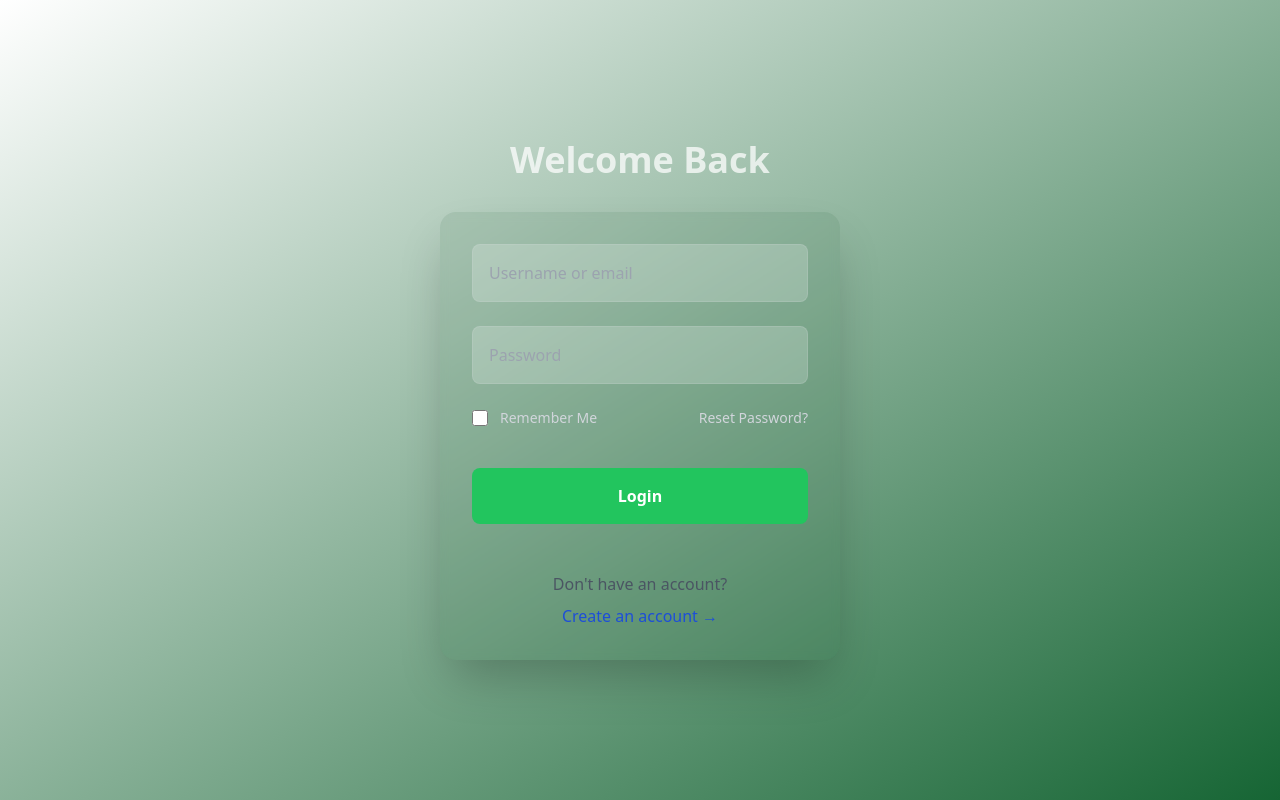
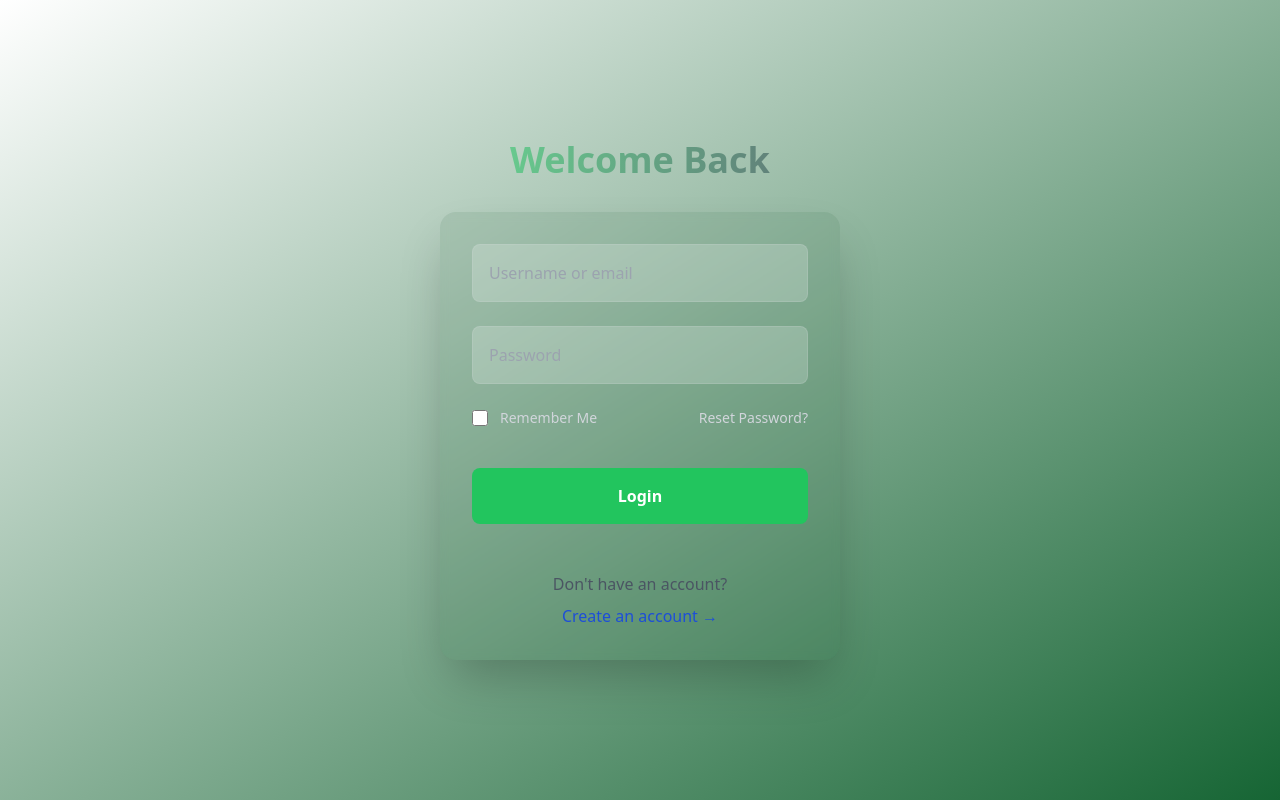
Before and after one commit to Tgodmuna/chat_app_client, a React (Create React App) app: page / in a window 1280 px wide. Built offline with nearby package versions, Linux system fonts and the light colour scheme.

Commit message:
update Login component styling for enhanced text visibility

```diff
--- a/src/componenents/Auth/Login.tsx
+++ b/src/componenents/Auth/Login.tsx
@@ -5,7 +5,7 @@
   return (
     <div className="w-[100vw] min-h-[100vh] bg-gradient-to-br from-white to-green-800 pt-[rem] flex items-center justify-center">
       <div className="animate-fadeIn">
-        <h1 className="text-4xl font-bold text-white text-center mb-8 animate-pulse">
+        <h1 className="text-4xl font-bold text-transparent bg-clip-text bg-gradient-to-r from-green-400  to-gray-600 text-center mb-8 animate-pulse">
           Welcome Back
         </h1>
 
```
